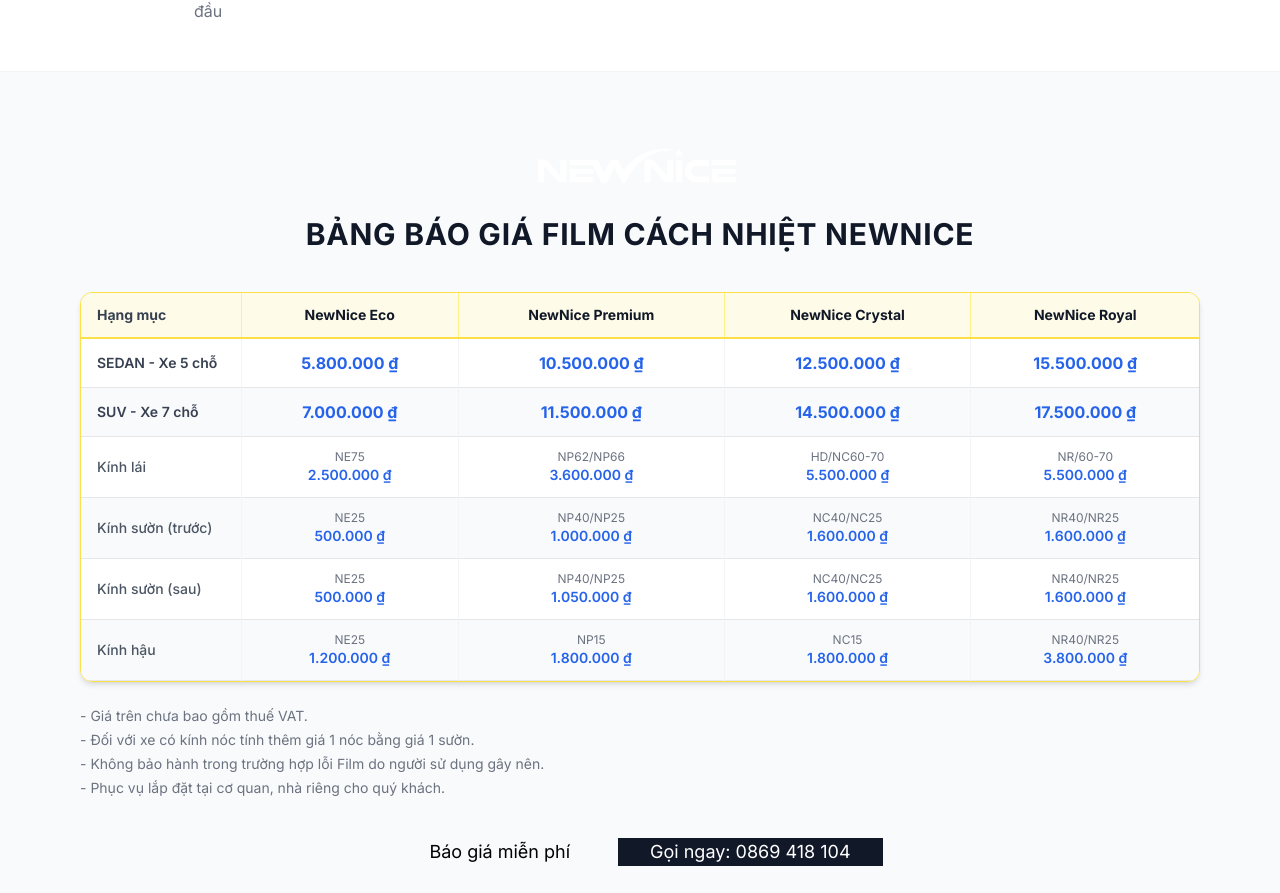
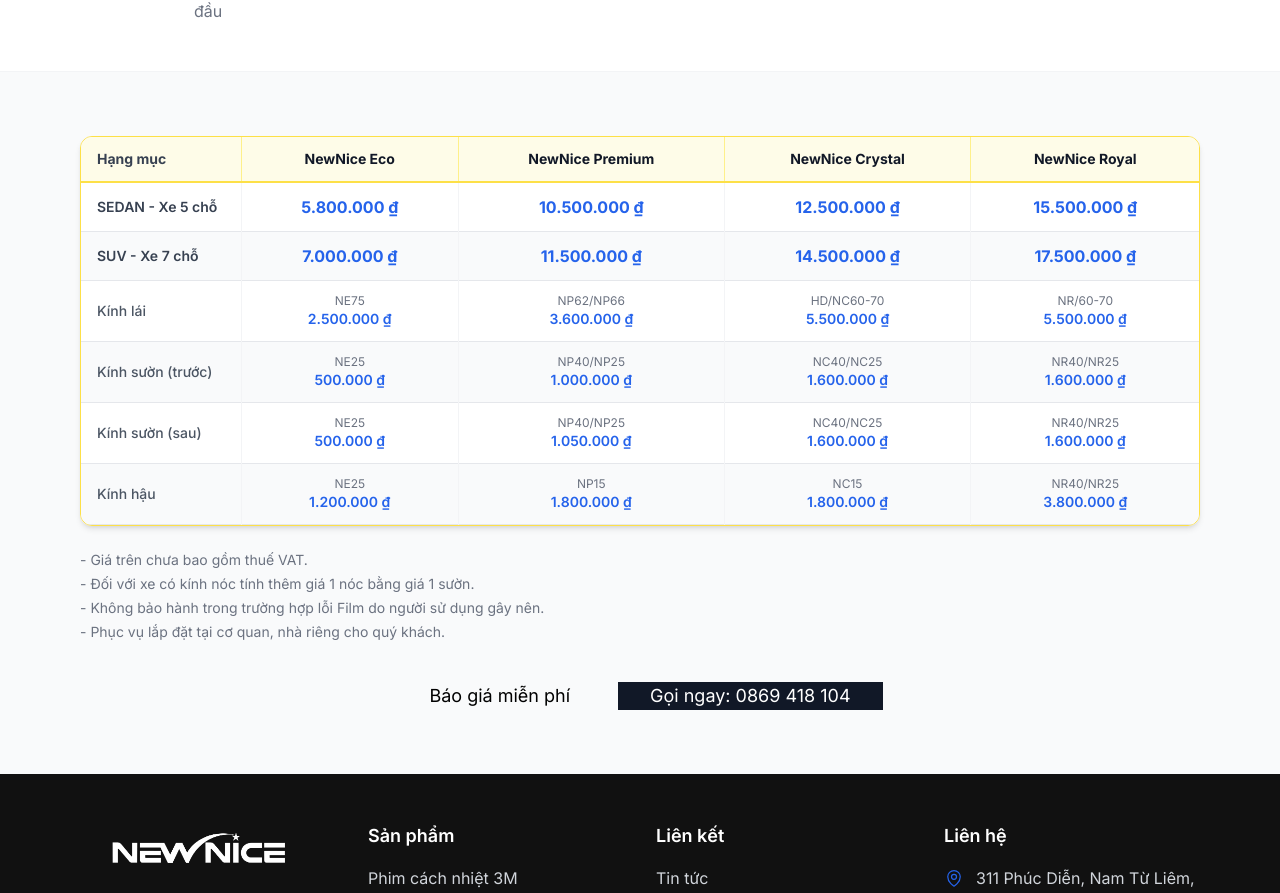
Before and after one commit to datnphe186023/newnice, a Nuxt app in the folder frontend/: page / in a window 1280 px wide. Shown: the part 1910-2803 px from the top of the page. Built offline with nearby package versions, Linux system fonts and the light colour scheme; no server answers.

Commit message:
fix: corrupted string in features array index.vue

```diff
--- a/frontend/pages/index.vue
+++ b/frontend/pages/index.vue
@@ -68,12 +68,7 @@
     <section class="py-16 bg-gray-50">
       <div class="container">
         <!-- Header -->
-        <div class="text-center mb-10">
-          <img src="/logo.png" alt="Newnice" class="h-16 w-auto mx-auto mb-4" />
-          <h2 class="text-2xl md:text-3xl font-black uppercase tracking-wide text-gray-900">
-            Bảng Báo Giá Film Cách Nhiệt Newnice
-          </h2>
-        </div>
+
 
         <!-- Price table -->
         <div class="overflow-x-auto rounded-xl border border-yellow-300 shadow-md">
```
